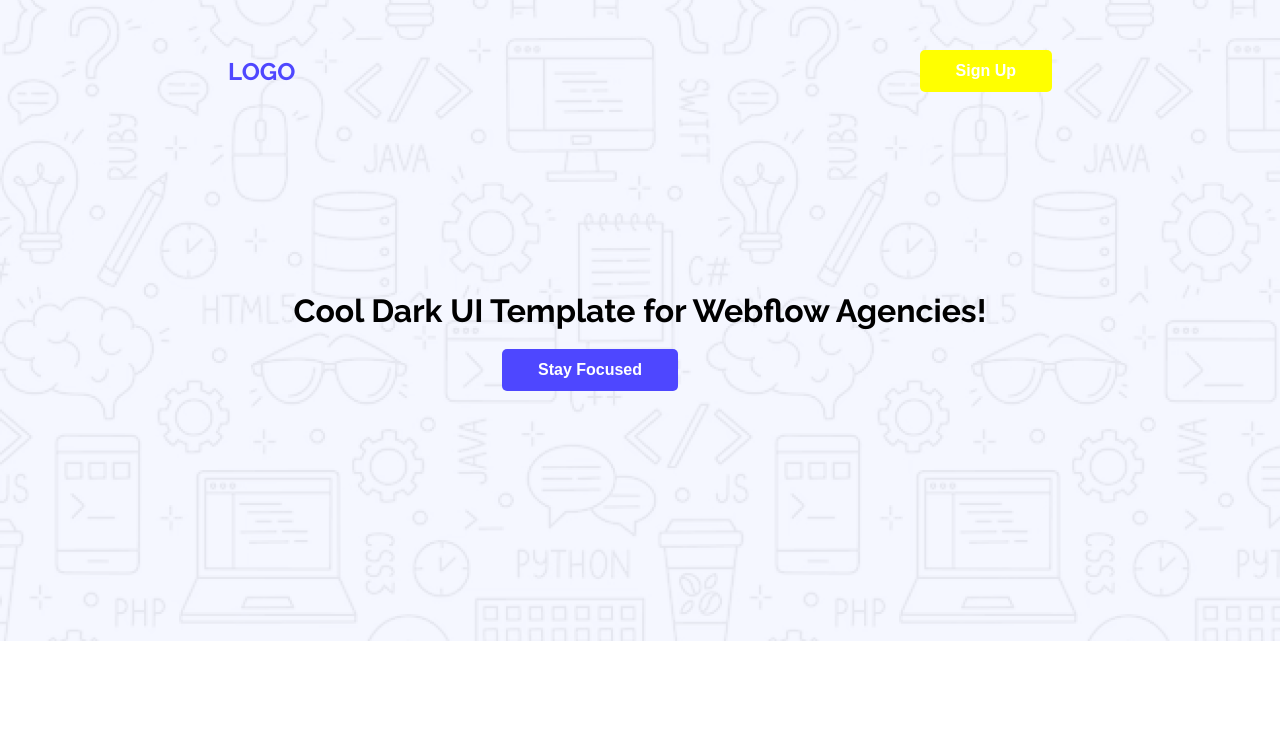
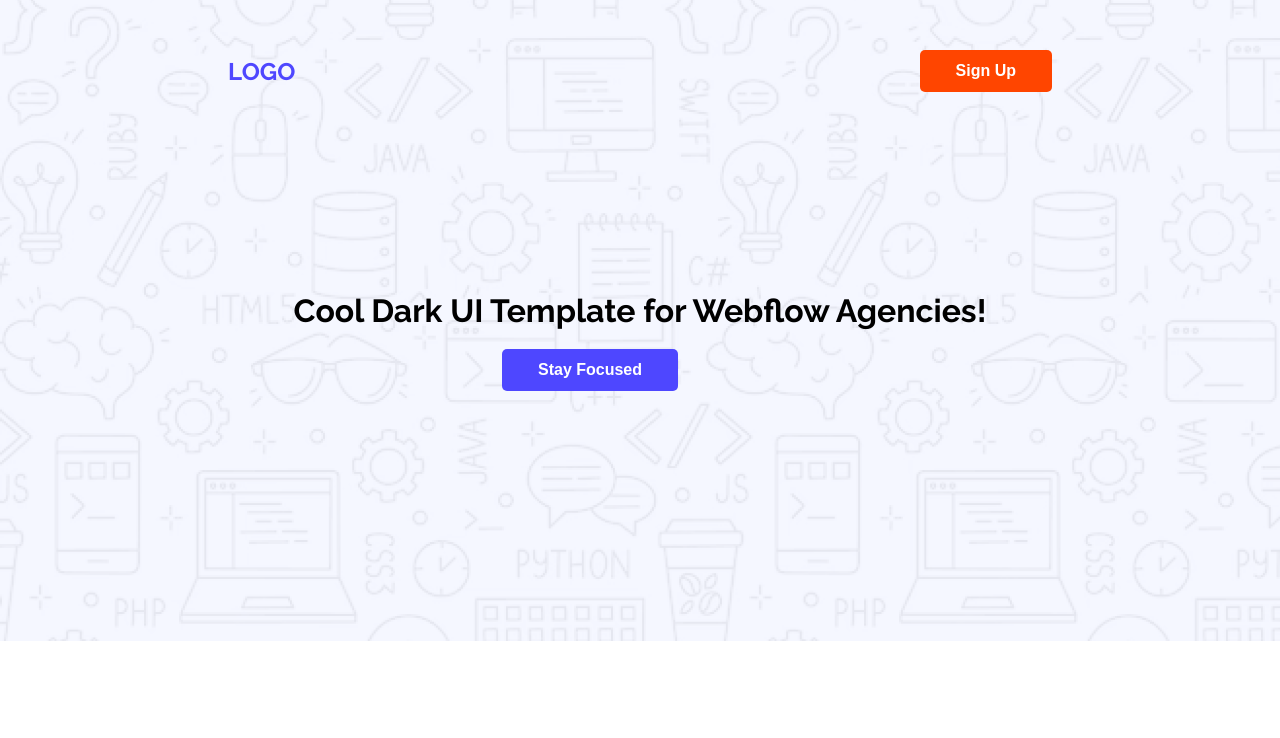
Before and after one commit to chanda-27/my-first-assignment-repo, a plain HTML site: page index.html in a window 1280 px wide. In both pictures the pointer is over the button "Sign Up". Shown: the top 738 px of the page. Drawn offline with Linux system fonts and the light colour scheme.

Commit message:
changes hover effect coloe

```diff
--- a/styles/style.css
+++ b/styles/style.css
@@ -210,5 +210,5 @@ button{
     cursor: pointer;
 }
 button:hover{
-    background-color: yellow;
+    background-color: orangered;
 }
```
